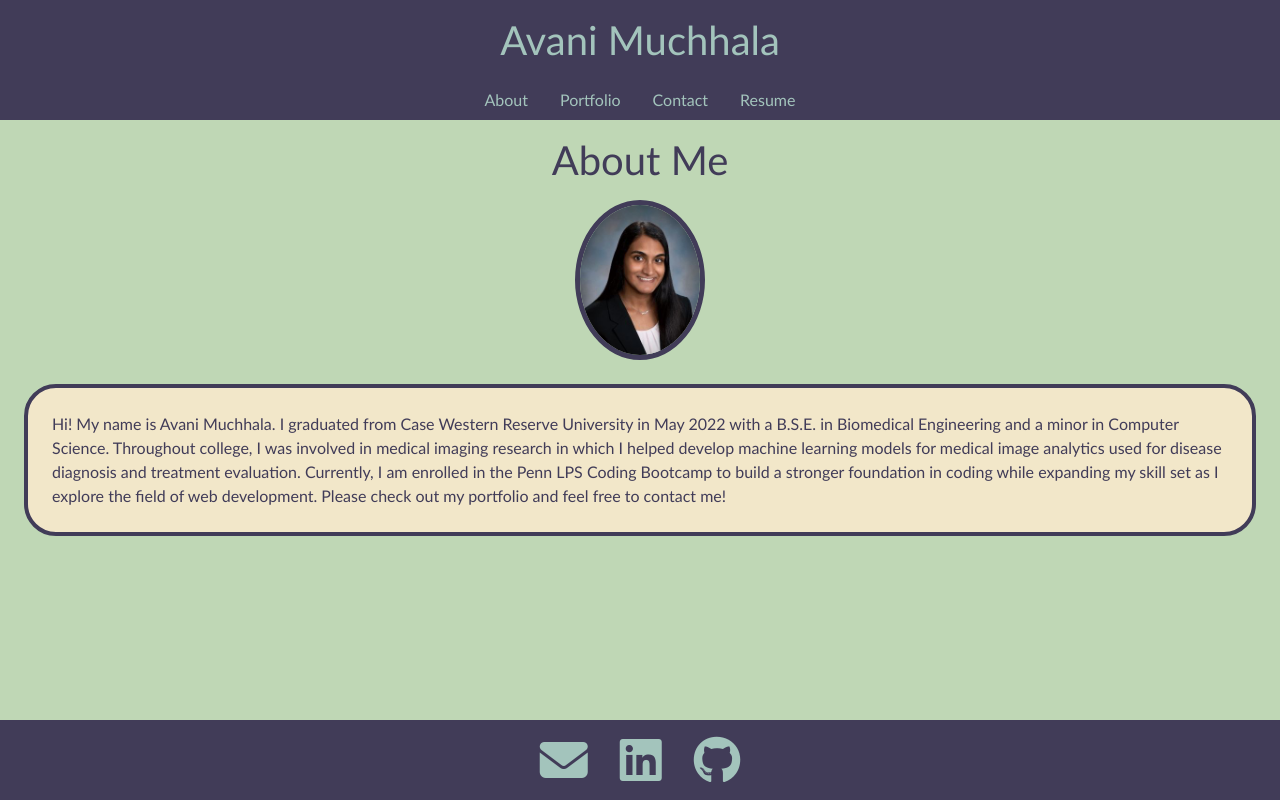
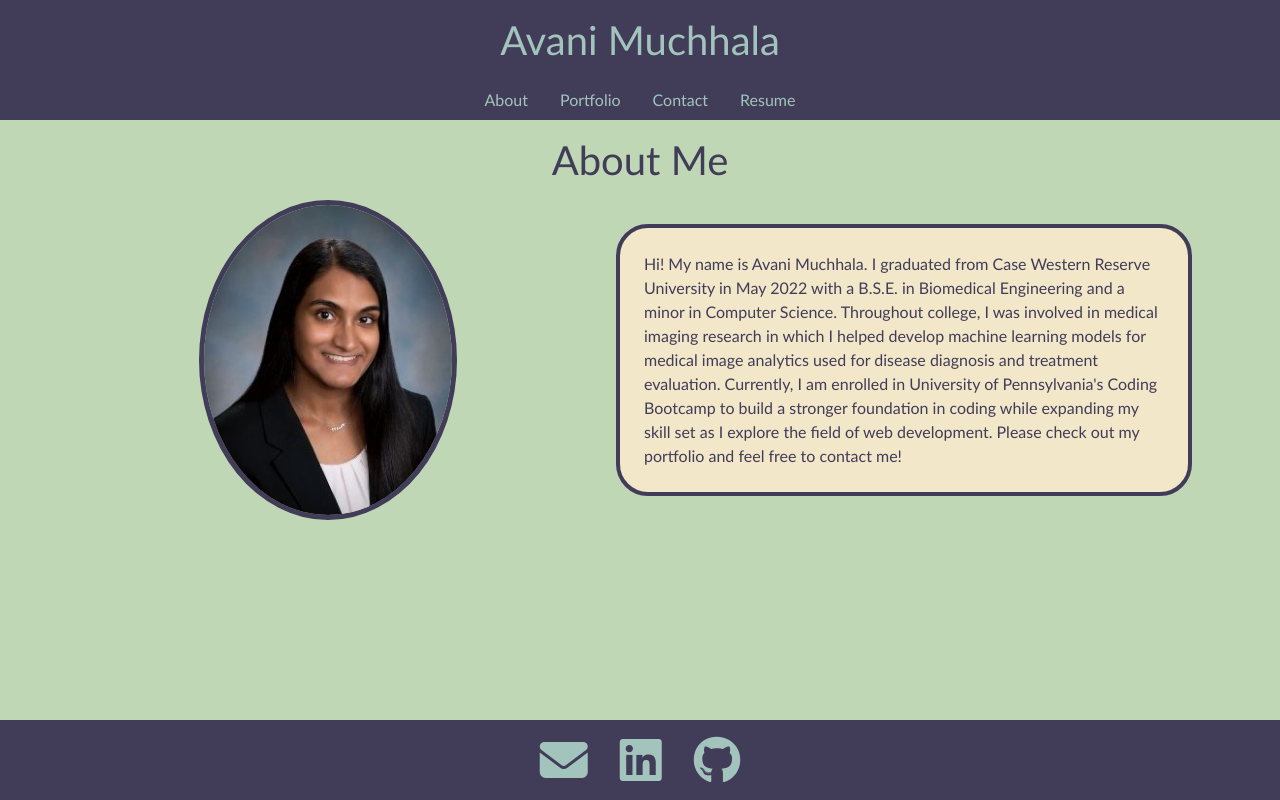
Before and after one commit to AvaniMuchhala/my-react-portfolio, a React (Create React App) app: page / in a window 1280 px wide. Built offline with nearby package versions, Linux system fonts and the light colour scheme.

Commit message:
changed layout of about me page for desktop screen; added css variables for colors

```diff
--- a/src/components/Footer.js
+++ b/src/components/Footer.js
@@ -4,9 +4,9 @@ import '../styles/Footer.css'
 function Footer() {
     return (
         <footer>
-            <a href="mailto:avani.muchhala@case.edu"><i className="fa-solid fa-envelope"></i></a>
-            <a href="https://www.linkedin.com/in/avanimuchhala/" target="_blank"><i className="fa-brands fa-linkedin"></i></a>
-            <a href="https://github.com/AvaniMuchhala" target="_blank"><i className="fa-brands fa-github"></i></a>
+            <a href="mailto:avani.muchhala@case.edu"><i className="fa-solid fa-envelope footer-icon"></i></a>
+            <a href="https://www.linkedin.com/in/avanimuchhala/" target="_blank"><i className="fa-brands fa-linkedin footer-icon"></i></a>
+            <a href="https://github.com/AvaniMuchhala" target="_blank"><i className="fa-brands fa-github footer-icon"></i></a>
         </footer>
     )
 }
--- a/src/components/pages/About.js
+++ b/src/components/pages/About.js
@@ -6,37 +6,20 @@ const styles = {
   headerStyle: {
     textAlign: 'center',
     margin: '1rem'
-  },
-  imageStyle: {
-    borderRadius: '50%',
-    border: 'solid 5px',
-    overflow: 'hidden',
-    height: '10rem',
-    textAlign: 'center',
-    // width: '10rem'
-    display: 'block',
-    margin: 'auto'
-  },
-  paraStyle: {
-    backgroundColor: '#F2E7C9',
-    margin: '1.5rem',
-    padding: '1.5rem',
-    borderRadius: '2rem',
-    border: '4px solid'
   }
 };
 
 export default function About() {
   return (
-    <div>
+    <div className="d-flex flex-column about-div">
       <h1 style={styles.headerStyle}>About Me</h1>
-      <section>
-        <img alt="profile" src={profilePic} style={styles.imageStyle}></img>
-        <p style={styles.paraStyle}>
+      <section id="about-section">
+        <img id="profile-img" alt="profile" src={profilePic}></img>
+        <p id="about-para">
           Hi! My name is Avani Muchhala. I graduated from Case Western Reserve University in May 2022 with
           a B.S.E. in Biomedical Engineering and a minor in Computer Science. Throughout college, I was involved
           in medical imaging research in which I helped develop machine learning models for medical image
-          analytics used for disease diagnosis and treatment evaluation. Currently, I am enrolled in the Penn LPS
+          analytics used for disease diagnosis and treatment evaluation. Currently, I am enrolled in University of Pennsylvania's
           Coding Bootcamp to build a stronger foundation in coding while expanding my skill set as I explore the
           field of web development. Please check out my portfolio and feel free to contact me!
         </p>
--- a/src/components/pages/Resume.js
+++ b/src/components/pages/Resume.js
@@ -1,10 +1,26 @@
 import React from 'react';
 import resumePDF from '../../assets/resume.pdf';
+import '../../styles/Resume.css';
 
 export default function Resume() {
     return (
-        <div>
-            <a href={resumePDF} target="_blank">Resume</a>
+        <div className="d-flex flex-column align-items-center">
+            <a href={resumePDF} target="_blank"><button className="btn resume-btn"><h4>View My Resume</h4></button></a>
+
+            <section className="col-10 col-xl-6 skills">
+                <h3>Skills:</h3>
+                <ul className="p-0">
+                    <li>JavaScript</li>
+                    <li>HTML</li>
+                    <li>CSS/Bootstrap</li>
+                    <li>React.js</li>
+                    <li>Node.js</li>
+                    <li>Java</li>
+                    <li>MATLAB</li>
+                    <li>GitHub/Git</li>
+                </ul>
+            </section>
+
         </div>
     );
 };
--- a/src/styles/About.css
+++ b/src/styles/About.css
@@ -1,10 +1,48 @@
-/* section {
+#profile-img {
+    border-radius: 50%;
+    border: solid 5px;
+    overflow: hidden;
+    height: 10rem;
+    text-align: center;
+    display: block;
+    margin: auto;
+}
+
+#about-para {
+    background-color: var(--yellow);
+    margin: 1.5rem;
+    padding: 1.5rem;
+    border-radius: 2rem;
+    border: 4px solid;
+}
+
+#about-section {
     display: flex;
     flex-direction: column;
+    align-items: center;
+    justify-content: center;
 }
 
-@media screen and (min-width: 1080px) {
-    section {
+@media screen and (min-width: 768px) {
+    #about-section {
         flex-direction: row !important;
+        margin: 0 auto;
+        align-items: center;
+        justify-content: center;
+        width: 90%;
     }
-} */
+
+    #about-para {
+        width: 50%;
+    }
+
+    #profile-img {
+        height: 20rem;
+    }
+}
+
+@media screen and (min-width: 1300px) {
+    #about-section {
+        width: 60%;
+    }
+}
--- a/src/styles/App.css
+++ b/src/styles/App.css
@@ -4,6 +4,13 @@
     padding: 0;
     font-family: 'Trebuchet MS', 'Lucida Sans Unicode', 'Lucida Grande',
         'Lucida Sans', Arial, sans-serif;
+}
+
+:root {
+    --purple: #413C58;
+    --green: #BFD7B5;
+    --yellow: #F2E7C9;
+    --teal: #A3C4BC;
 }
 
 /* Gives the body element a parent height to compare against */
@@ -13,8 +20,8 @@ html {
 }
 
 body {
-    color: #413C58 !important;
-    background-color: #BFD7B5 !important;
+    color: var(--purple) !important;
+    background-color: var(--green) !important;
     position: relative;
     min-height: 100vh;
     width: 100%;
--- a/src/styles/Contact.css
+++ b/src/styles/Contact.css
@@ -4,7 +4,7 @@ h1 {
 }
 
 form {
-    background-color: #F2E7C9;
+    background-color: var(--yellow);
     margin: 1.5rem;
     padding: 1.5rem;
     border-radius: 2rem;
@@ -12,8 +12,8 @@ form {
 }
 
 button {
-    color: #F2E7C9 !important;
-    background-color: #413C58 !important;
+    color: var(--yellow) !important;
+    background-color: var(--purple) !important;
 }
 
 button:hover {
--- a/src/styles/Footer.css
+++ b/src/styles/Footer.css
@@ -1,6 +1,6 @@
 footer {
-    color: #A3C4BC;
-    background-color: #413C58;
+    color: var(--teal);
+    background-color: var(--purple);
     position: absolute;
     bottom: 0;
     width: 100%;
@@ -11,5 +11,9 @@ footer {
 .fa-brands, .fa-solid {
     font-size: 3rem;
     margin: 1rem;
-    color: #A3C4BC;
+    color: var(--teal);
 }
+
+.footer-icon:hover {
+    color: var(--yellow);
+}
--- a/src/styles/Header.css
+++ b/src/styles/Header.css
@@ -1,5 +1,5 @@
 header {
-    color: #A3C4BC;
-    background-color: #413C58;
+    color: var(--teal);
+    background-color: var(--purple);
     width: 100%;
 }
--- a/src/styles/Navigation.css
+++ b/src/styles/Navigation.css
@@ -1,5 +1,9 @@
 .nav-item a {
-    color: #A3C4BC;
+    color: var(--teal);
+}
+
+.nav-item a:hover {
+    color: var(--yellow);
 }
 
 .nav {
--- a/src/styles/Project.css
+++ b/src/styles/Project.css
@@ -1,6 +1,6 @@
 .card {
-    background-color: #BFD7B5 !important;
-    border: #BFD7B5 solid 1px;
+    background-color: var(--green) !important;
+    border: var(--green) solid 1px;
     height: 15rem;
     /* transition: .5s ease; */
     -webkit-transition: .4s ease-in-out;
@@ -21,7 +21,7 @@
 
 .card:hover img{
     opacity: 0.3;
-    box-shadow: 0 0 0 5px #413C58;
+    box-shadow: 0 0 0 5px var(--purple);
     /* transition: .5s ease; */
     -webkit-transform: scale(0.95);
     -ms-transform: scale(0.95);
@@ -29,8 +29,8 @@
 }
 
 .middle {
-    background-color: #F2E7C9;
-    color: #413C58;
+    background-color: var(--yellow);
+    color: var(--purple);
     transition: .5s ease;
     opacity: 0;
     position: absolute;
@@ -47,7 +47,7 @@
 }
 
 .github-link {
-    color: #413C58 !important;
+    color: var(--purple) !important;
 }
 
 .github-link:hover {
@@ -56,5 +56,5 @@
 
 .links {
     text-decoration: none;
-    color: #413C58;
+    color: var(--purple);
 }
--- /dev/null
+++ b/src/styles/Resume.css
@@ -0,0 +1,16 @@
+.resume-btn {
+    margin: 1.2rem !important;
+}
+
+.skills {
+    background-color: var(--yellow);
+    margin: 1.5rem;
+    padding: 1.5rem;
+    border-radius: 2rem;
+    border: 4px solid;
+    text-align: center;
+}
+
+ul {
+    list-style: none;
+}
```
